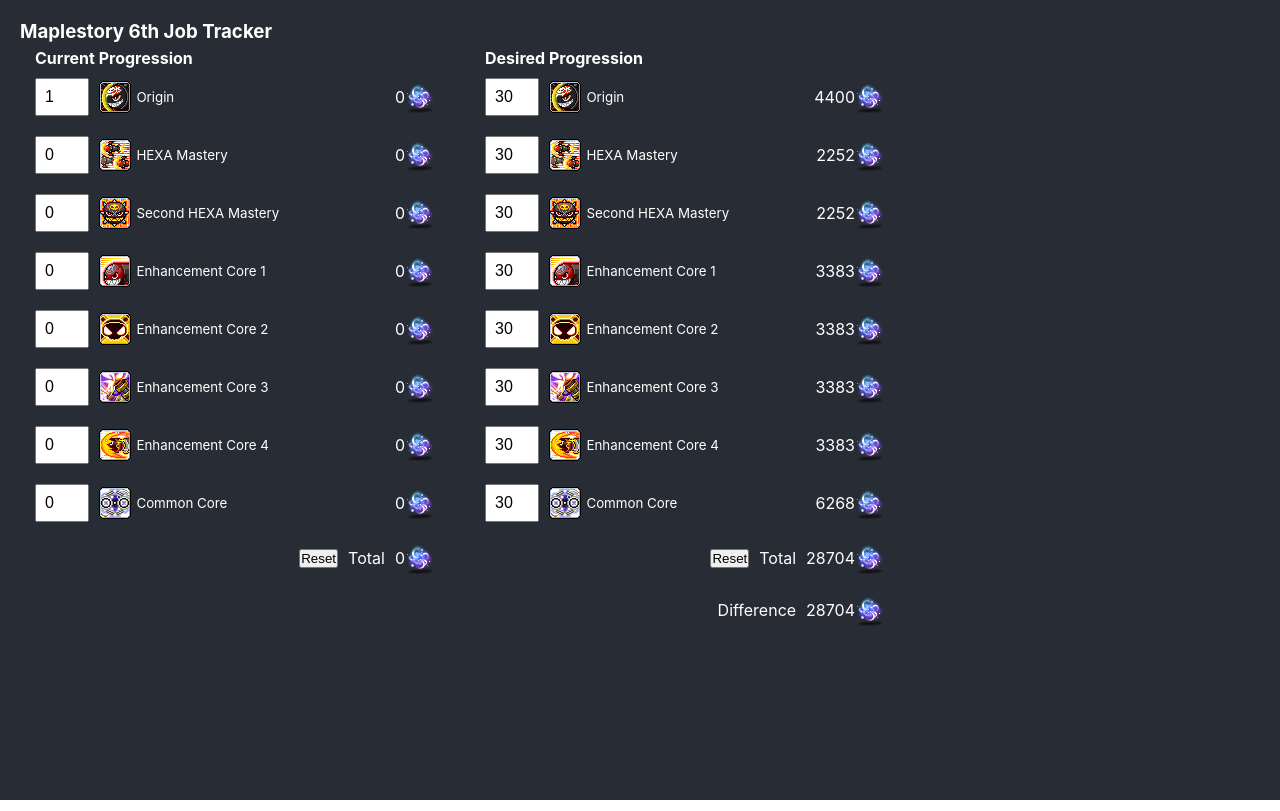
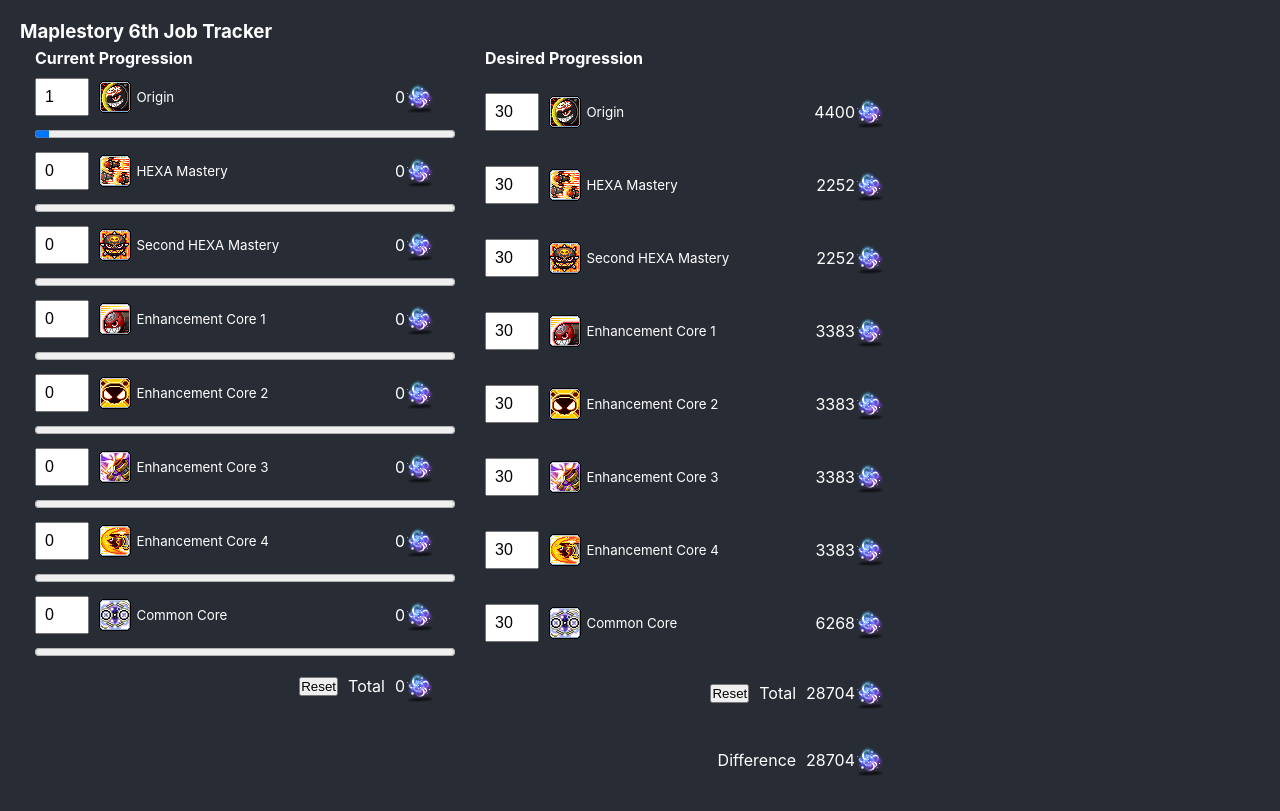
Before and after one commit to kersv/maplestory-fragment-progression, a React (Create React App) app: page / in a window 1280 px wide. Built offline with nearby package versions, Linux system fonts and the light colour scheme.

Commit message:
progress bar

```diff
--- a/src/feature/DesireSkill.js
+++ b/src/feature/DesireSkill.js
@@ -16,7 +16,7 @@
     const {handleChange, calcFragCost, differenceTotalFrags, calcDesireFrag, resetSkills} = props
 
     return (
-        <StyledTracker>
+        <StyledTracker style={{justifyContent:'space-between', gap: '15px'}}>
             <h4>Desired Progression</h4>
             <StyledContainer>
                 <StyledInput type="number" value={valueDesireOri} onChange={(e) => handleChange(e, setDesireOri)} min="0" max="30" />
--- a/src/feature/Tracker.js
+++ b/src/feature/Tracker.js
@@ -11,9 +11,9 @@
 import FragDisplay from "./FragDisplay";
 
 const Tracker = ({props}) => {
-    const {valueOri, valueHexa, valueSecondHexa, valueEnhace1, valueEnhace2, valueEnhace3, valueEnhace4, valueCommon} = props.values
+    const {valueOri, valueHexa, valueSecondHexa, valueEnhace1, valueEnhace2, valueEnhace3, valueEnhace4, valueCommon, valueDesireOri, valueDesireHexa, valueDesireSecondHexa, valueDesireEnhace1, valueDesireEnhace2, valueDesireEnhace3, valueDesireEnhace4, valueDesireCommon} = props.values
     const {setOri, setHexa, setSecondHexa, setEnhace1, setEnhace2, setEnhace3, setEnhace4, setCommon} = props.setters
-    const {handleChange, calcFragCost, calcTotalFrag, resetSkills} = props
+    const {handleChange, calcFragCost, calcTotalFrag, resetSkills, calcSkillPercentage} = props
 
     return (
         <StyledTracker>
@@ -25,14 +25,16 @@
                     <FragDisplay cost={calcFragCost('Origin', valueOri)}/>
                 </span>
             </StyledContainer>
+            <progress value={calcSkillPercentage(valueOri, valueDesireOri)} style={{margin: '0 10px 0 10px', width: 'auto'}}/>
 
             <StyledContainer>
                 <StyledInput type="number" value={valueHexa} onChange={(e) => handleChange(e, setHexa)} min="0" max="30"/>
                 <span>
                     <StyledSkill><img className="skill-img" src={Hexa} alt=""/>HEXA Mastery</StyledSkill>
-                    <FragDisplay cost={calcFragCost('HEXA', valueHexa)}/>
+                    <FragDisplay cost={calcFragCost('HEXA', valueHexa)} />
                 </span>
             </StyledContainer>
+            <progress value={calcSkillPercentage(valueHexa, valueDesireHexa)} style={{margin: '0 10px 0 10px', width: 'auto'}}/>
 
             <StyledContainer>
                 <StyledInput type="number" value={valueSecondHexa} onChange={(e) => handleChange(e, setSecondHexa)} min="0" max="30"/>
@@ -41,6 +43,7 @@
                     <FragDisplay cost={calcFragCost('HEXA', valueSecondHexa)}/>
                 </span>
             </StyledContainer>
+            <progress value={calcSkillPercentage(valueSecondHexa, valueDesireSecondHexa)} style={{margin: '0 10px 0 10px', width: 'auto'}}/>
 
             <StyledContainer>
                 <StyledInput type="number" value={valueEnhace1} onChange={(e) => handleChange(e, setEnhace1)} min="0" max="30"/>
@@ -49,6 +52,7 @@
                     <FragDisplay cost={calcFragCost('Enhancement', valueEnhace1)}/>
                 </span>
             </StyledContainer>
+            <progress value={calcSkillPercentage(valueEnhace1, valueDesireEnhace1)} style={{margin: '0 10px 0 10px', width: 'auto'}}/>
 
             <StyledContainer>
                 <StyledInput type="number" value={valueEnhace2} onChange={(e) => handleChange(e, setEnhace2)} min="0" max="30"/>
@@ -57,6 +61,7 @@
                     <FragDisplay cost={calcFragCost('Enhancement', valueEnhace2)}/>
                 </span>
             </StyledContainer>
+            <progress value={calcSkillPercentage(valueEnhace2, valueDesireEnhace2)} style={{margin: '0 10px 0 10px', width: 'auto'}}/>
 
             <StyledContainer>
                 <StyledInput type="number" value={valueEnhace3} onChange={(e) => handleChange(e, setEnhace3)} min="0" max="30"/>
@@ -65,6 +70,7 @@
                     <FragDisplay cost={calcFragCost('Enhancement', valueEnhace3)}/>
                 </span>
             </StyledContainer>
+            <progress value={calcSkillPercentage(valueEnhace3, valueDesireEnhace3)} style={{margin: '0 10px 0 10px', width: 'auto'}}/>
 
             <StyledContainer>
                 <StyledInput type="number" value={valueEnhace4} onChange={(e) => handleChange(e, setEnhace4)} min="0" max="30"/>
@@ -73,6 +79,7 @@
                     <FragDisplay cost={calcFragCost('Enhancement', valueEnhace4)}/>
                 </span>
             </StyledContainer>
+            <progress value={calcSkillPercentage(valueEnhace4, valueDesireEnhace4)} style={{margin: '0 10px 0 10px', width: 'auto'}}/>
 
             <StyledContainer>
                 <StyledInput type="number" value={valueCommon} onChange={(e) => handleChange(e, setCommon)} min="0" max="30"/>
@@ -81,6 +88,7 @@
                     <FragDisplay cost={calcFragCost('Common', valueCommon)}/>
                 </span>
             </StyledContainer>
+            <progress value={calcSkillPercentage(valueCommon, valueDesireCommon)} style={{margin: '0 10px 0 10px', width: 'auto'}}/>
 
             <StyledContainer style={{alignItems:'center', justifyContent:"flex-end"}}>
                 <button onClick={() => resetSkills('Current')}>Reset</button>
--- a/src/feature/useFragmentTracker.js
+++ b/src/feature/useFragmentTracker.js
@@ -49,6 +49,9 @@
     }, [valueOri, valueHexa, valueSecondHexa, valueEnhace1, valueEnhace2, valueEnhace3, valueEnhace4, valueCommon,
         valueDesireOri, valueDesireHexa, valueDesireSecondHexa, valueDesireEnhace1, valueDesireEnhace2, valueDesireEnhace3, valueDesireEnhace4, valueDesireCommon]);
 
+    const calcSkillPercentage = (current, desire) => {
+        return current/desire
+    }
 
     const handleChange = (e, setter) => {
         const newValue = Number(e.target.value);
@@ -142,6 +145,7 @@
         handleChange,
         calcFragCost,
         resetSkills,
+        calcSkillPercentage,
         calcTotalFrag,
         calcDesireFrag,
         differenceTotalFrags
```
